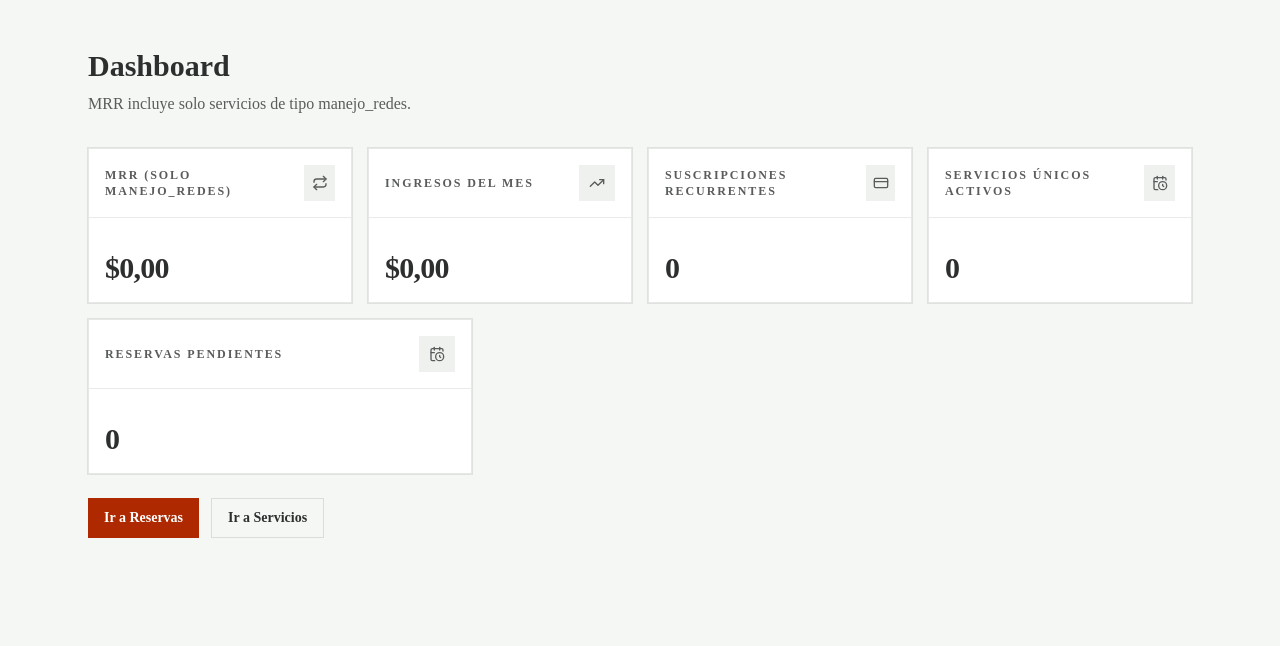
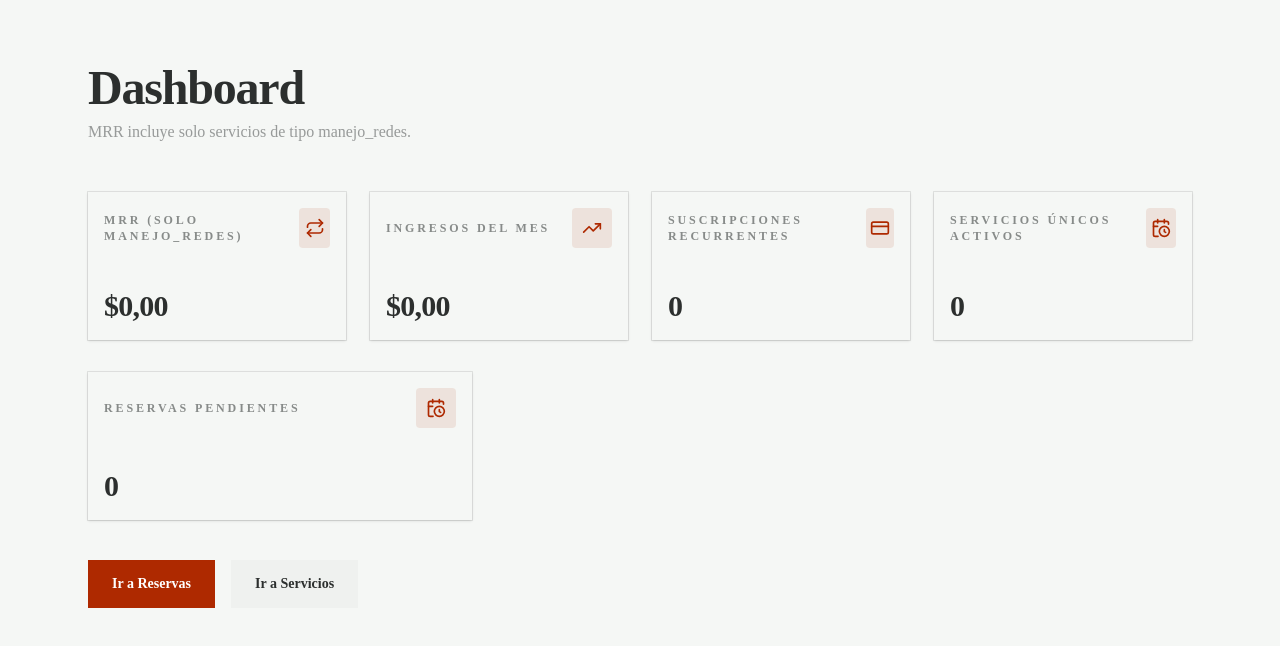
Before and after one commit to carlitosgiovanniramos/RNG-Vantage, a Next.js app: page /dashboard in a window 1280 px wide. Shown: the top 646 px of the page. Built offline with nearby package versions, Linux system fonts and the light colour scheme; no server answers; the database is empty.

Commit message:
feat(dashboard-design): implement modern design refresh with improved typography, spacing, and color system

```diff
--- a/app/(dashboard)/dashboard/page.tsx
+++ b/app/(dashboard)/dashboard/page.tsx
@@ -86,53 +86,57 @@ export default async function DashboardPage() {
   );
 
   return (
-    <section className="mx-auto w-full max-w-6xl px-6 py-12">
-      <h1 className="text-3xl font-bold">Dashboard</h1>
-      <p className="mt-2 text-muted-foreground">
-        MRR incluye solo servicios de tipo manejo_redes.
-      </p>
+    <section className="mx-auto w-full max-w-6xl px-6 py-16">
+      <div className="mb-12">
+        <h1 className="text-5xl font-black tracking-tight space-grotesk mb-2">
+          Dashboard
+        </h1>
+        <p className="text-base text-muted-foreground/60">
+          MRR incluye solo servicios de tipo manejo_redes.
+        </p>
+      </div>
 
-      <div className="mt-8 grid gap-4 sm:grid-cols-2 lg:grid-cols-4">
+      <div className="mt-8 grid gap-6 sm:grid-cols-2 lg:grid-cols-4">
         <DataCard
           title="MRR (solo manejo_redes)"
           value={formatCurrency(mrr)}
-          icon={<Repeat className="size-4" />}
+          icon={<Repeat className="size-5" />}
         />
         <DataCard
           title="Ingresos del mes"
           value={formatCurrency(monthlyIncome)}
-          icon={<TrendingUp className="size-4" />}
+          icon={<TrendingUp className="size-5" />}
         />
         <DataCard
           title="Suscripciones recurrentes"
           value={recurringSubscriptions}
-          icon={<CreditCard className="size-4" />}
+          icon={<CreditCard className="size-5" />}
         />
         <DataCard
           title="Servicios únicos activos"
           value={oneTimeSubscriptions}
-          icon={<CalendarClock className="size-4" />}
+          icon={<CalendarClock className="size-5" />}
         />
       </div>
 
-      <div className="mt-4 max-w-sm">
+      <div className="mt-8 max-w-sm">
         <DataCard
           title="Reservas pendientes"
           value={pendingReservations ?? 0}
-          icon={<CalendarClock className="size-4" />}
+          icon={<CalendarClock className="size-5" />}
         />
       </div>
 
-      <div className="mt-6 flex flex-wrap gap-3">
+      <div className="mt-10 flex flex-wrap gap-4">
         <Link
           href="/reservas"
-          className="inline-flex h-10 items-center justify-center rounded-lg bg-primary px-4 text-sm font-semibold text-primary-foreground transition-colors hover:bg-primary/90"
+          className="inline-flex h-12 items-center justify-center bg-primary px-6 text-sm font-bold text-primary-foreground transition-colors hover:bg-primary/90 active:scale-95"
         >
           Ir a Reservas
         </Link>
         <Link
           href="/servicios"
-          className="inline-flex h-10 items-center justify-center rounded-lg border border-border bg-background px-4 text-sm font-semibold text-foreground transition-colors hover:bg-muted"
+          className="inline-flex h-12 items-center justify-center bg-muted px-6 text-sm font-bold text-foreground transition-colors hover:bg-muted/70 active:scale-95"
         >
           Ir a Servicios
         </Link>
--- a/app/(dashboard)/reservas/page.tsx
+++ b/app/(dashboard)/reservas/page.tsx
@@ -130,9 +130,9 @@ export default function ReservasAdminPage() {
     );
 
   return (
-    <div className="container mx-auto space-y-6 p-4">
-      <div className="flex flex-col gap-3 sm:flex-row sm:items-center sm:justify-between">
-        <h1 className="text-2xl font-bold">Gestión de Reservas</h1>
+    <div className="container mx-auto space-y-8 px-6 py-8">
+      <div className="flex flex-col gap-6 sm:flex-row sm:items-center sm:justify-between">
+        <h1 className="text-4xl font-black tracking-tight space-grotesk">Gestión de Reservas</h1>
         <Button type="button" variant="outline" onClick={handleGoBack}>
           Volver atrás
         </Button>
--- a/components/data-card.tsx
+++ b/components/data-card.tsx
@@ -36,18 +36,18 @@ export function DataCard({
         : "text-muted-foreground";
 
   return (
-    <Card className={cn("border border-border/70", className)}>
-      <CardHeader className="flex flex-row items-center justify-between gap-3 border-b border-border/60 pb-3">
-        <CardTitle className="text-xs font-semibold uppercase tracking-[0.16em] text-muted-foreground">
+    <Card className={cn("border-0 bg-gradient-to-br from-surface-container-lowest to-surface/40 shadow-sm", className)}>
+      <CardHeader className="flex flex-row items-center justify-between gap-3 pb-4">
+        <CardTitle className="text-xs font-semibold uppercase tracking-[0.24em] text-muted-foreground/70 space-grotesk">
           {title}
         </CardTitle>
         {icon ? (
-          <div className="flex h-9 w-9 items-center justify-center rounded-xl bg-muted text-muted-foreground">
+          <div className="flex h-10 w-10 items-center justify-center rounded bg-primary/10 text-primary">
             {icon}
           </div>
         ) : null}
       </CardHeader>
-      <CardContent className="space-y-2 pt-4">
+      <CardContent className="space-y-2 pt-2">
         <p className="text-3xl font-black tracking-tight">{value}</p>
         {trend ? (
           <div
--- a/components/data-table.tsx
+++ b/components/data-table.tsx
@@ -61,8 +61,8 @@ export function DataTable<T extends Record<string, unknown>>({
   }, [currentPage, filteredData, pageSize]);
 
   return (
-    <div className={cn("space-y-4", className)}>
-      <div className="flex flex-col gap-3 sm:flex-row sm:items-center sm:justify-between">
+    <div className={cn("space-y-6", className)}>
+      <div className="flex flex-col gap-4 sm:flex-row sm:items-center sm:justify-between">
         <Input
           value={filter}
           onChange={(event) => {
@@ -70,21 +70,21 @@ export function DataTable<T extends Record<string, unknown>>({
             setPage(1);
           }}
           placeholder={filterPlaceholder}
-          className="h-10 w-full sm:max-w-xs"
+          className="h-12 w-full sm:max-w-sm bg-surface-container-lowest border-0 focus:ring-2 focus:ring-primary"
         />
-        <p className="text-sm text-muted-foreground">
+        <p className="text-sm text-muted-foreground/70 font-medium">
           {filteredData.length} resultado(s)
         </p>
       </div>
 
-      <div className="rounded-xl border border-border/70">
+      <div className="border-0 overflow-hidden">
         <Table>
           <TableHeader>
-            <TableRow>
+            <TableRow className="border-0 bg-surface-container-low hover:bg-surface-container-low">
               {columns.map((column) => (
                 <TableHead
                   key={String(column.key)}
-                  className={column.className}
+                  className={cn("text-xs font-bold uppercase tracking-[0.18em] text-foreground/70 py-4 px-6", column.className)}
                 >
                   {column.header}
                 </TableHead>
@@ -94,11 +94,14 @@ export function DataTable<T extends Record<string, unknown>>({
           <TableBody>
             {paginated.length > 0 ? (
               paginated.map((row, index) => (
-                <TableRow key={index}>
+                <TableRow
+                  key={index}
+                  className="border-0 border-b border-b-surface-container-low hover:bg-surface-container-lowest transition-colors"
+                >
                   {columns.map((column) => (
                     <TableCell
                       key={`${index}-${String(column.key)}`}
-                      className={column.className}
+                      className={cn("py-4 px-6 text-sm", column.className)}
                     >
                       {column.render
                         ? column.render(row)
@@ -108,10 +111,10 @@ export function DataTable<T extends Record<string, unknown>>({
                 </TableRow>
               ))
             ) : (
-              <TableRow>
+              <TableRow className="border-0">
                 <TableCell
                   colSpan={columns.length}
-                  className="h-20 text-center text-muted-foreground"
+                  className="h-20 text-center text-muted-foreground py-6"
                 >
                   Sin resultados
                 </TableCell>
@@ -121,8 +124,8 @@ export function DataTable<T extends Record<string, unknown>>({
         </Table>
       </div>
 
-      <div className="flex items-center justify-between">
-        <p className="text-xs text-muted-foreground">
+      <div className="flex items-center justify-between pt-2">
+        <p className="text-xs text-muted-foreground/60 font-medium">
           Página {currentPage} de {totalPages}
         </p>
         <div className="flex gap-2">
```
Also changed, not shown: app/(dashboard)/servicios/page.tsx (+21 -21 lines).
